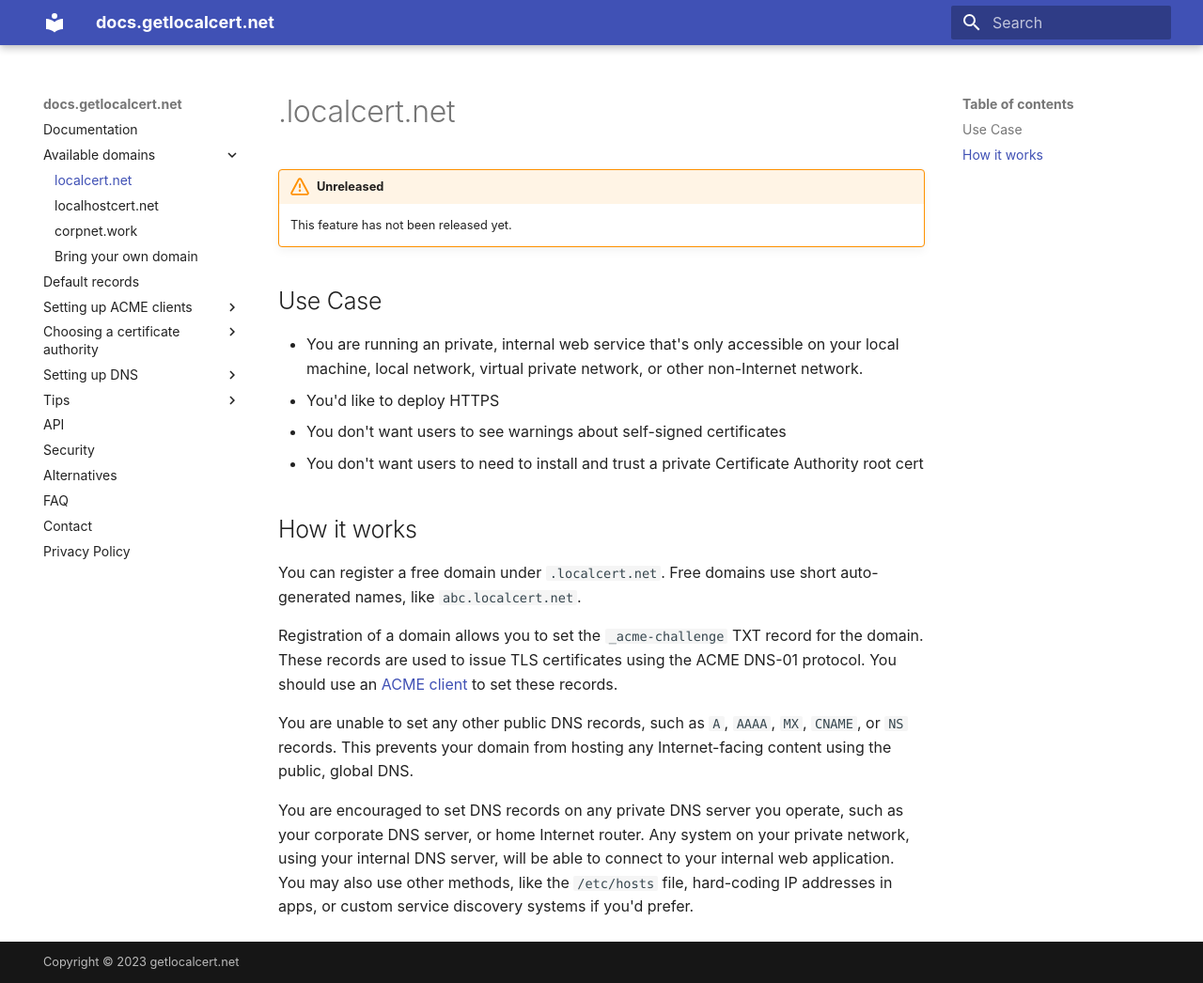
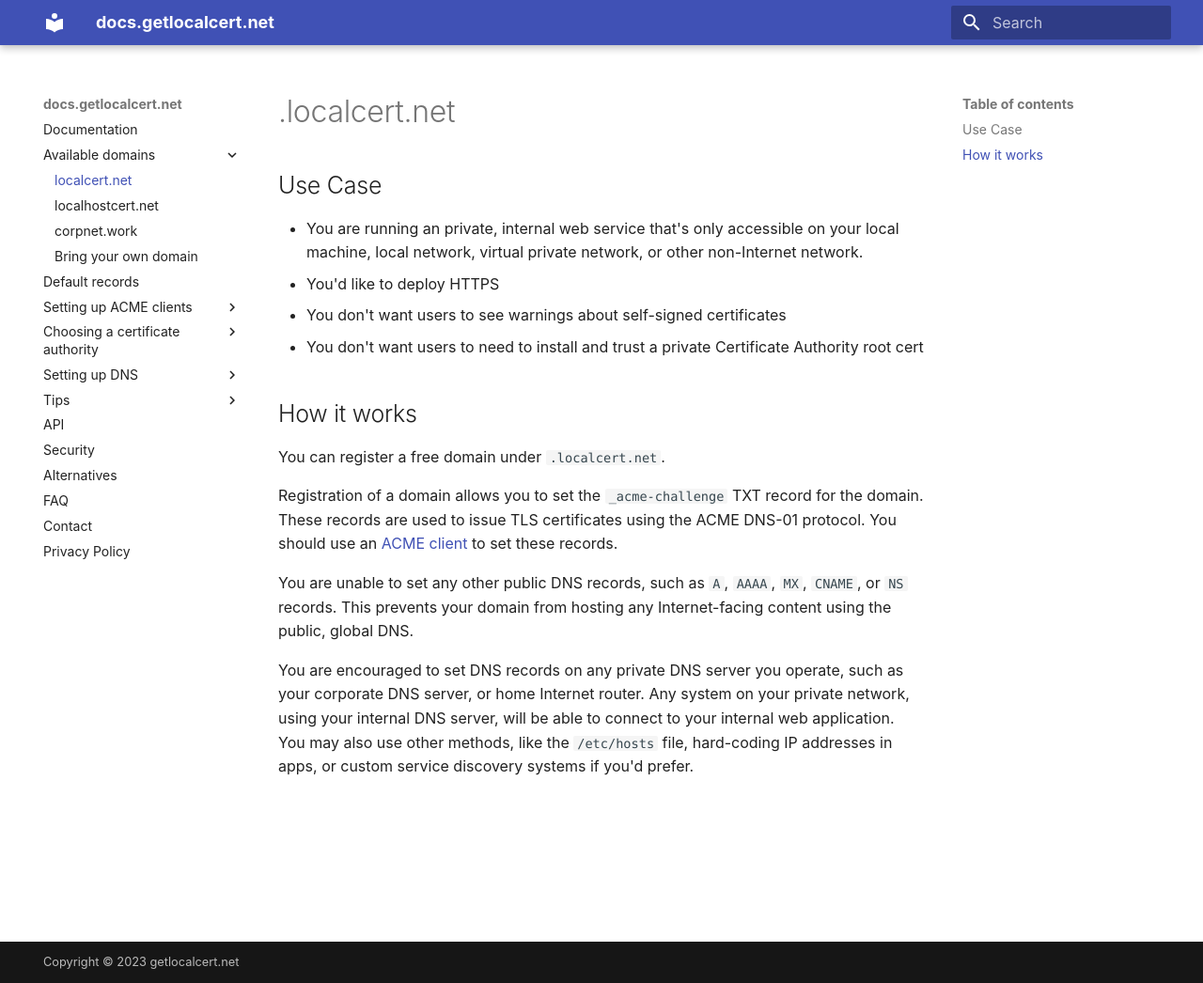
Before and after one commit to getlocalcert/docs, an MkDocs documentation site: the page built from website/docs/domains/localcert-net.md, in a window 1280 px wide and 1046 px high. Shown: the whole window at 94% size. Built offline with MkDocs 1.6.1 and Material for MkDocs 9.7.7, drawn with Linux system fonts in a browser that asks for light colours.

Commit message:
Free domains allow vanity

```diff
--- a/website/docs/domains/localcert-net.md
+++ b/website/docs/domains/localcert-net.md
@@ -4,10 +4,6 @@ summary: How to set up localcert.net domains
 ---
 
 # .localcert.net
-
-!!! warning "Unreleased"
-
-    This feature has not been released yet.
 
 ## Use Case
 
@@ -19,7 +15,6 @@ summary: How to set up localcert.net domains
 ## How it works
 
 You can register a free domain under `.localcert.net`.
-Free domains use short auto-generated names, like `abc.localcert.net`.
 
 Registration of a domain allows you to set the `_acme-challenge` TXT record for the domain.
 These records are used to issue TLS certificates using the ACME DNS-01 protocol.
```
Also changed, not shown: website/docs/domains/localhostcert-net.md (+0 -1 lines), 1 other file.
